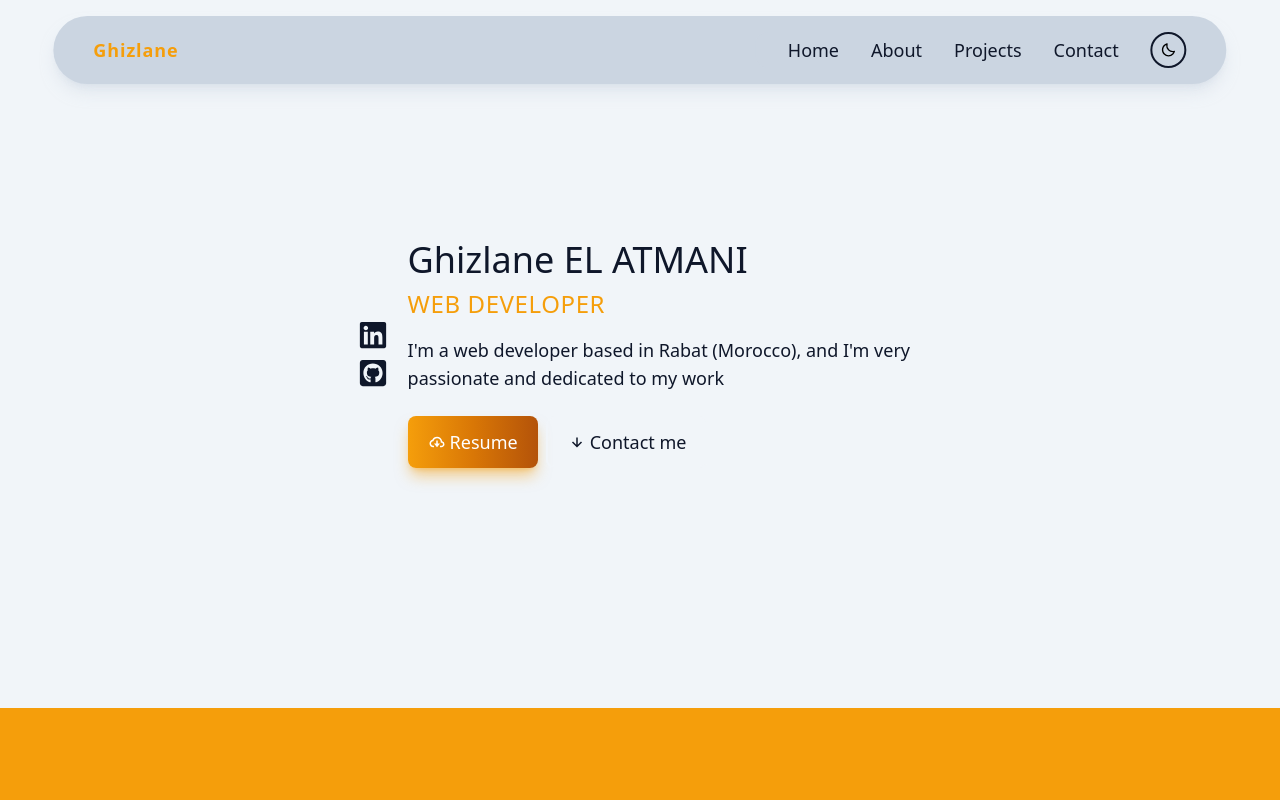
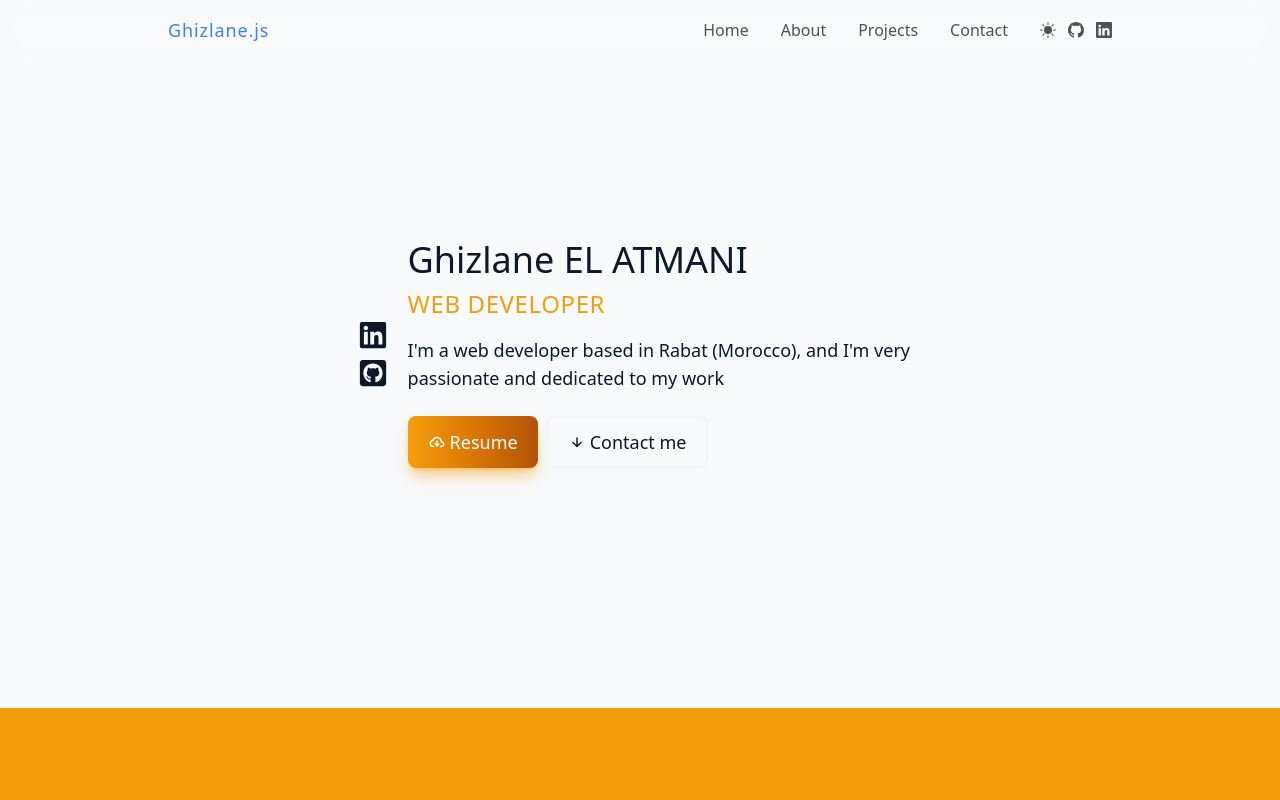
Before and after one commit to ghizlane-elatmani/Portfolio, a React (Create React App) app: page / in a window 1280 px wide. Shown: the top 800 px of the page. Built offline with nearby package versions, Linux system fonts and the light colour scheme.

Commit message:
1.9.0: New design for the navbar

```diff
--- a/package.json
+++ b/package.json
@@ -40,5 +40,9 @@
       "last 1 firefox version",
       "last 1 safari version"
     ]
+  },
+  "devDependencies": {
+    "prettier": "^2.8.8",
+    "prettier-plugin-tailwindcss": "^0.2.8"
   }
 }
--- a/src/components/Home.jsx
+++ b/src/components/Home.jsx
@@ -8,7 +8,7 @@ const Home = () => {
     <section
       name="home"
       className="min-w-full p-3 min-h-screen xl:min-h-max xl:py-[15rem] flex justify-center items-center text-slate-900
-    bg-slate-100 dark:bg-slate-800 dark:text-amber-50"
+    bg-slate-50 dark:bg-slate-800 dark:text-amber-50"
     >
       <div className="flex gap-5 ">
         {/* ===== SOCIAL ===== */}
--- a/src/components/Navbar.jsx
+++ b/src/components/Navbar.jsx
@@ -1,5 +1,12 @@
 import { useState } from "react";
-import { BiGridAlt, BiX, BiMoon, BiSun } from "react-icons/bi";
+import {
+  BsLinkedin,
+  BsGithub,
+  BsFillMoonStarsFill,
+  BsSunFill,
+  BsX,
+  BsList,
+} from "react-icons/bs";
 import { Link } from "react-scroll";
 
 const Navbar = ({ theme, handleThemeSwitch }) => {
@@ -13,47 +20,36 @@ const Navbar = ({ theme, handleThemeSwitch }) => {
   const [openMenu, setOpenMenu] = useState(false);
 
   return (
-    <nav
-      className="z-40 bg-slate-300 dark:bg-slate-900 shadow-lg shadow-slate-300/50 dark:shadow-slate-900/50
-       w-11/12 rounded-[100px] fixed top-4 left-1/2 -translate-x-1/2 trantion-all duration"
-    >
-      <div className="md:flex items-center justify-between py-4 px-6 md:px-10 ">
-        {/* ===== LOGO ===== */}
-        <div
-          className="text-amber-500 text-lg font-semibold tracking-wider
-        cursor-pointer"
-        >
-          Ghizlane
+    <div className="bg-slate-30 fixed z-40 w-full backdrop-blur-md ">
+      <nav className="m-auto max-w-5xl">
+        <div className="items-center justify-between py-4 px-6 md:flex md:px-10 ">
+          <div className="cursor-pointer text-lg tracking-wider text-blue-500">
+            Ghizlane.js
           </div>
 
-        {/* ===== HAMBURGER MENU ===== */}
           <div
             onClick={() => setOpenMenu(!openMenu)}
-          className="text-slate-900 dark:text-amber-50 hover:text-amber-500 text-2xl
-          cursor-pointer absolute right-8 top-5 md:hidden"
+            className="absolute right-8 top-5 cursor-pointer text-2xl text-neutral-500 hover:text-blue-500 dark:text-blue-50 dark:hover:text-blue-500 md:hidden"
           >
-          {openMenu ? <BiX /> : <BiGridAlt />}
+            {openMenu ? <BsX /> : <BsList />}
           </div>
 
-        {/* ===== MENU ===== */}
           <ul
-          className={`md:flex md:items-center md:w-auto md:pb-0 md:pl-0 pb-12 absolute md:static
-        bg-slate-300 dark:bg-slate-900 md:z-auto z-[-1] right-0 top-[4rem] w-3/5 pl-8 rounded-[13px]
-        transition-all duration
-        ${
-          openMenu ? "opacity-100" : "right-[-490px] md:opacity-100 opacity-0"
+            className={`duration absolute left-0 top-[4rem] z-[-1] w-full rounded-[13px] pb-12 pl-8 transition-all md:static md:z-auto md:flex md:w-auto md:items-center md:pb-0 md:pl-0 ${
+              openMenu
+                ? "min-h-screen bg-white opacity-100 dark:bg-slate-900 md:min-h-0"
+                : "right-[-490px] opacity-0 md:opacity-100"
             }`}
           >
             {links.map((link, index) => {
               return (
-              <li key={index} className="md:ml-8 md:my-0 my-7">
+                <li key={index} className="my-7 md:my-0 md:ml-8">
                   <Link
                     to={link.name.toLowerCase()}
                     smooth={true}
                     duration={500}
                     onClick={() => setOpenMenu(false)}
-                  className="text-slate-900 dark:text-amber-50 text-lg hover:text-amber-500 duration
-                  dark:hover:border-amber-500 dark:hover:text-amber-500 cursor-pointer"
+                    className="duration cursor-pointer text-base text-neutral-600 hover:text-blue-500 dark:text-neutral-50 dark:hover:text-blue-500"
                   >
                     {link.name}
                   </Link>
@@ -61,17 +57,38 @@ const Navbar = ({ theme, handleThemeSwitch }) => {
               );
             })}
 
+            <li className="mb-7 md:mb-0 md:ml-8">
               <button
-            className="md:ml-8 p-2 border-2 border-slate-900 rounded-full
-            dark:border-amber-50 dark:text-amber-50 hover:border-amber-500 hover:text-amber-500
-            dark:hover:border-amber-500 dark:hover:text-amber-500"
+                className=" flex items-center text-neutral-600 hover:text-blue-500 dark:text-neutral-50 dark:hover:border-amber-500 dark:hover:text-blue-500"
                 onClick={() => handleThemeSwitch()}
               >
-            {theme === "light" ? <BiMoon /> : <BiSun />}
+                {theme === "light" ? <BsSunFill /> : <BsFillMoonStarsFill />}
               </button>
+            </li>
+
+            <li className="mb-7 md:mb-0 md:ml-3">
+              <a
+                href="https://github.com/ghizlane-elatmani"
+                target="_blank"
+                rel="noreferrer"
+              >
+                <BsGithub className=" duration text-neutral-600 transition-all hover:text-blue-500 hover:text-amber-500 dark:text-neutral-50 dark:hover:text-blue-500" />
+              </a>
+            </li>
+
+            <li className="md:ml-3">
+              <a
+                href="https://www.linkedin.com/in/ghizlane-el-atmani-a91732214/"
+                target="_blank"
+                rel="noreferrer"
+              >
+                <BsLinkedin className="duration text-neutral-600 transition-all hover:text-blue-500 hover:text-amber-500 dark:text-neutral-50 dark:hover:text-blue-500" />
+              </a>
+            </li>
           </ul>
         </div>
       </nav>
+    </div>
   );
 };
 
```
Also changed, not shown: src/assets/logo.png (added), 1 other file (tests, documents, lock files or other folders). Lines whose indentation alone changed are shown as unchanged.
